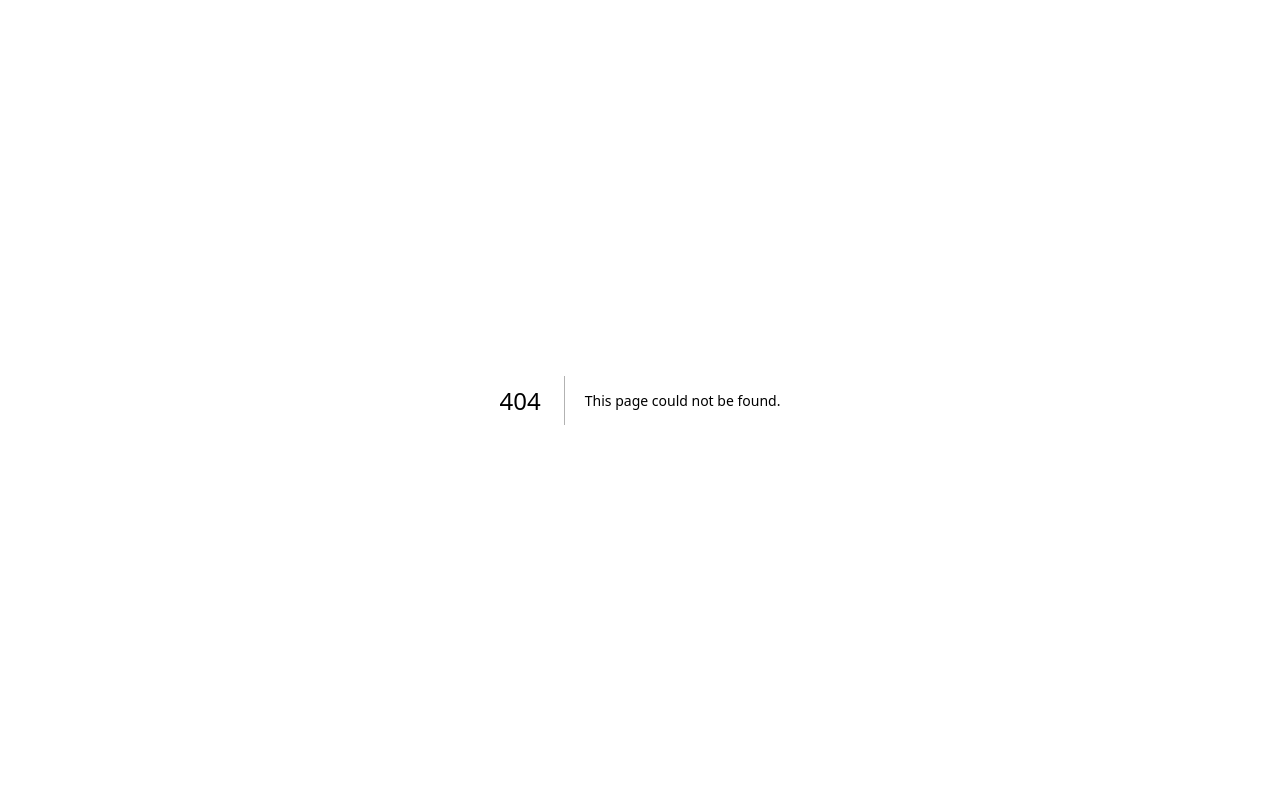
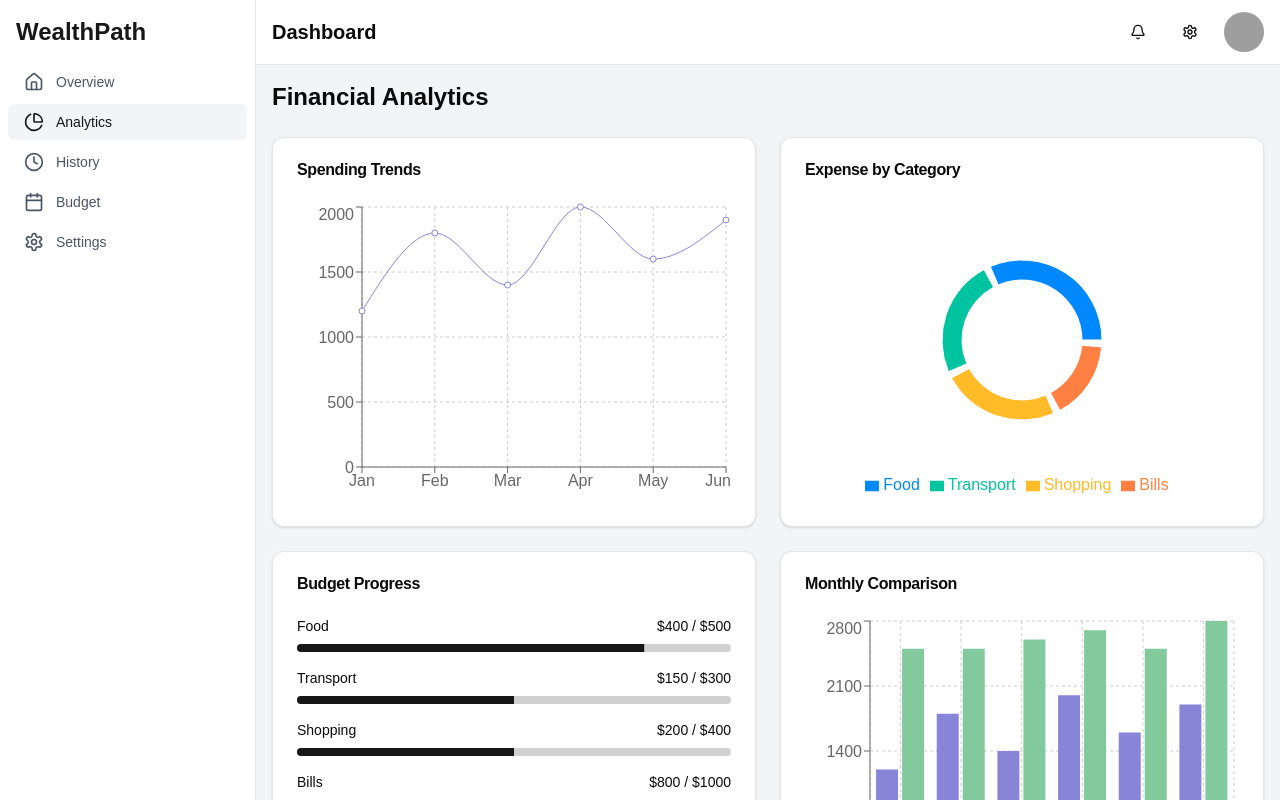
Before and after one commit to dwk601/wealth-path, a Next.js app: page /dashboard/analytics in a window 1280 px wide. Before the commit this address had no page. Built offline with nearby package versions, Linux system fonts and the light colour scheme; grey boxes are pictures that could not be loaded.

Commit message:
Add analytics dashboard components for financial insights

```diff
--- /dev/null
+++ b/app/dashboard/analytics/page.tsx
@@ -0,0 +1,30 @@
+"use client";
+
+import { DashboardHeader } from "@/components/dashboard/dashboard-header";
+import { DashboardSidebar } from "@/components/dashboard/dashboard-sidebar";
+import { SpendingTrends } from "@/components/analytics/spending-trends";
+import { CategoryAnalysis } from "@/components/analytics/category-analysis";
+import { BudgetProgress } from "@/components/analytics/budget-progress";
+import { MonthlyComparison } from "@/components/analytics/monthly-comparison";
+
+export default function AnalyticsPage(): JSX.Element {
+  return (
+    <div className="flex h-screen bg-gray-100">
+      <DashboardSidebar />
+      <div className="flex-1 flex flex-col overflow-hidden">
+        <DashboardHeader />
+        <main className="flex-1 overflow-y-auto p-4">
+          <h1 className="text-2xl font-bold mb-6">Financial Analytics</h1>
+          <div className="grid gap-6 md:grid-cols-2">
+            <SpendingTrends />
+            <CategoryAnalysis />
+          </div>
+          <div className="grid gap-6 md:grid-cols-2 mt-6">
+            <BudgetProgress />
+            <MonthlyComparison />
+          </div>
+        </main>
+      </div>
+    </div>
+  );
+}
--- /dev/null
+++ b/components/analytics/budget-progress.tsx
@@ -0,0 +1,41 @@
+import { Card, CardContent, CardHeader, CardTitle } from "@/components/ui/card";
+import { Progress } from "@/components/ui/progress";
+
+type BudgetCategory = {
+  category: string;
+  spent: number;
+  budget: number;
+  percentage: number;
+};
+
+const mockBudgets: BudgetCategory[] = [
+  { category: "Food", spent: 400, budget: 500, percentage: 80 },
+  { category: "Transport", spent: 150, budget: 300, percentage: 50 },
+  { category: "Shopping", spent: 200, budget: 400, percentage: 50 },
+  { category: "Bills", spent: 800, budget: 1000, percentage: 80 },
+];
+
+export const BudgetProgress = (): JSX.Element => {
+  return (
+    <Card>
+      <CardHeader>
+        <CardTitle>Budget Progress</CardTitle>
+      </CardHeader>
+      <CardContent>
+        <div className="space-y-4">
+          {mockBudgets.map((item) => (
+            <div key={item.category} className="space-y-2">
+              <div className="flex justify-between text-sm">
+                <span>{item.category}</span>
+                <span>
+                  ${item.spent} / ${item.budget}
+                </span>
+              </div>
+              <Progress value={item.percentage} className="h-2" />
+            </div>
+          ))}
+        </div>
+      </CardContent>
+    </Card>
+  );
+};
--- /dev/null
+++ b/components/analytics/category-analysis.tsx
@@ -0,0 +1,42 @@
+import { Card, CardContent, CardHeader, CardTitle } from "@/components/ui/card";
+import { PieChart, Pie, Cell, ResponsiveContainer, Legend, Tooltip } from "recharts";
+
+const mockData = [
+  { name: "Food", value: 400 },
+  { name: "Transport", value: 300 },
+  { name: "Shopping", value: 300 },
+  { name: "Bills", value: 200 },
+];
+
+const COLORS = ['#0088FE', '#00C49F', '#FFBB28', '#FF8042'];
+
+export const CategoryAnalysis = (): JSX.Element => {
+  return (
+    <Card>
+      <CardHeader>
+        <CardTitle>Expense by Category</CardTitle>
+      </CardHeader>
+      <CardContent>
+        <div className="h-[300px]">
+          <ResponsiveContainer width="100%" height="100%">
+            <PieChart>
+              <Pie
+                data={mockData}
+                innerRadius={60}
+                outerRadius={80}
+                paddingAngle={5}
+                dataKey="value"
+              >
+                {mockData.map((_, index) => (
+                  <Cell key={`cell-${index}`} fill={COLORS[index % COLORS.length]} />
+                ))}
+              </Pie>
+              <Tooltip />
+              <Legend />
+            </PieChart>
+          </ResponsiveContainer>
+        </div>
+      </CardContent>
+    </Card>
+  );
+};
--- /dev/null
+++ b/components/analytics/monthly-comparison.tsx
@@ -0,0 +1,35 @@
+import { Card, CardContent, CardHeader, CardTitle } from "@/components/ui/card";
+import { BarChart, Bar, XAxis, YAxis, CartesianGrid, Tooltip, ResponsiveContainer } from "recharts";
+
+const mockData = [
+  { month: "Jan", expenses: 1200, income: 2500 },
+  { month: "Feb", expenses: 1800, income: 2500 },
+  { month: "Mar", expenses: 1400, income: 2600 },
+  { month: "Apr", expenses: 2000, income: 2700 },
+  { month: "May", expenses: 1600, income: 2500 },
+  { month: "Jun", expenses: 1900, income: 2800 },
+];
+
+export const MonthlyComparison = (): JSX.Element => {
+  return (
+    <Card>
+      <CardHeader>
+        <CardTitle>Monthly Comparison</CardTitle>
+      </CardHeader>
+      <CardContent>
+        <div className="h-[300px]">
+          <ResponsiveContainer width="100%" height="100%">
+            <BarChart data={mockData}>
+              <CartesianGrid strokeDasharray="3 3" />
+              <XAxis dataKey="month" />
+              <YAxis />
+              <Tooltip />
+              <Bar dataKey="expenses" fill="#8884d8" />
+              <Bar dataKey="income" fill="#82ca9d" />
+            </BarChart>
+          </ResponsiveContainer>
+        </div>
+      </CardContent>
+    </Card>
+  );
+};
--- /dev/null
+++ b/components/analytics/spending-trends.tsx
@@ -0,0 +1,34 @@
+import { Card, CardContent, CardHeader, CardTitle } from "@/components/ui/card";
+import { LineChart, Line, XAxis, YAxis, CartesianGrid, Tooltip, ResponsiveContainer } from "recharts";
+
+const mockData = [
+  { month: "Jan", amount: 1200 },
+  { month: "Feb", amount: 1800 },
+  { month: "Mar", amount: 1400 },
+  { month: "Apr", amount: 2000 },
+  { month: "May", amount: 1600 },
+  { month: "Jun", amount: 1900 },
+];
+
+export const SpendingTrends = (): JSX.Element => {
+  return (
+    <Card>
+      <CardHeader>
+        <CardTitle>Spending Trends</CardTitle>
+      </CardHeader>
+      <CardContent>
+        <div className="h-[300px]">
+          <ResponsiveContainer width="100%" height="100%">
+            <LineChart data={mockData}>
+              <CartesianGrid strokeDasharray="3 3" />
+              <XAxis dataKey="month" />
+              <YAxis />
+              <Tooltip />
+              <Line type="monotone" dataKey="amount" stroke="#8884d8" />
+            </LineChart>
+          </ResponsiveContainer>
+        </div>
+      </CardContent>
+    </Card>
+  );
+};
--- /dev/null
+++ b/components/ui/progress.tsx
@@ -0,0 +1,28 @@
+"use client"
+
+import * as React from "react"
+import * as ProgressPrimitive from "@radix-ui/react-progress"
+
+import { cn } from "@/lib/utils"
+
+const Progress = React.forwardRef<
+  React.ElementRef<typeof ProgressPrimitive.Root>,
+  React.ComponentPropsWithoutRef<typeof ProgressPrimitive.Root>
+>(({ className, value, ...props }, ref) => (
+  <ProgressPrimitive.Root
+    ref={ref}
+    className={cn(
+      "relative h-2 w-full overflow-hidden rounded-full bg-primary/20",
+      className
+    )}
+    {...props}
+  >
+    <ProgressPrimitive.Indicator
+      className="h-full w-full flex-1 bg-primary transition-all"
+      style={{ transform: `translateX(-${100 - (value || 0)}%)` }}
+    />
+  </ProgressPrimitive.Root>
+))
+Progress.displayName = ProgressPrimitive.Root.displayName
+
+export { Progress }
--- a/package.json
+++ b/package.json
@@ -10,6 +10,7 @@
   },
   "dependencies": {
     "@radix-ui/react-avatar": "^1.1.2",
+    "@radix-ui/react-progress": "^1.1.1",
     "@radix-ui/react-slot": "^1.1.1",
     "class-variance-authority": "^0.7.1",
     "clsx": "^2.1.1",
```
Also changed, not shown: 1 other file (tests, documents, lock files or other folders).
